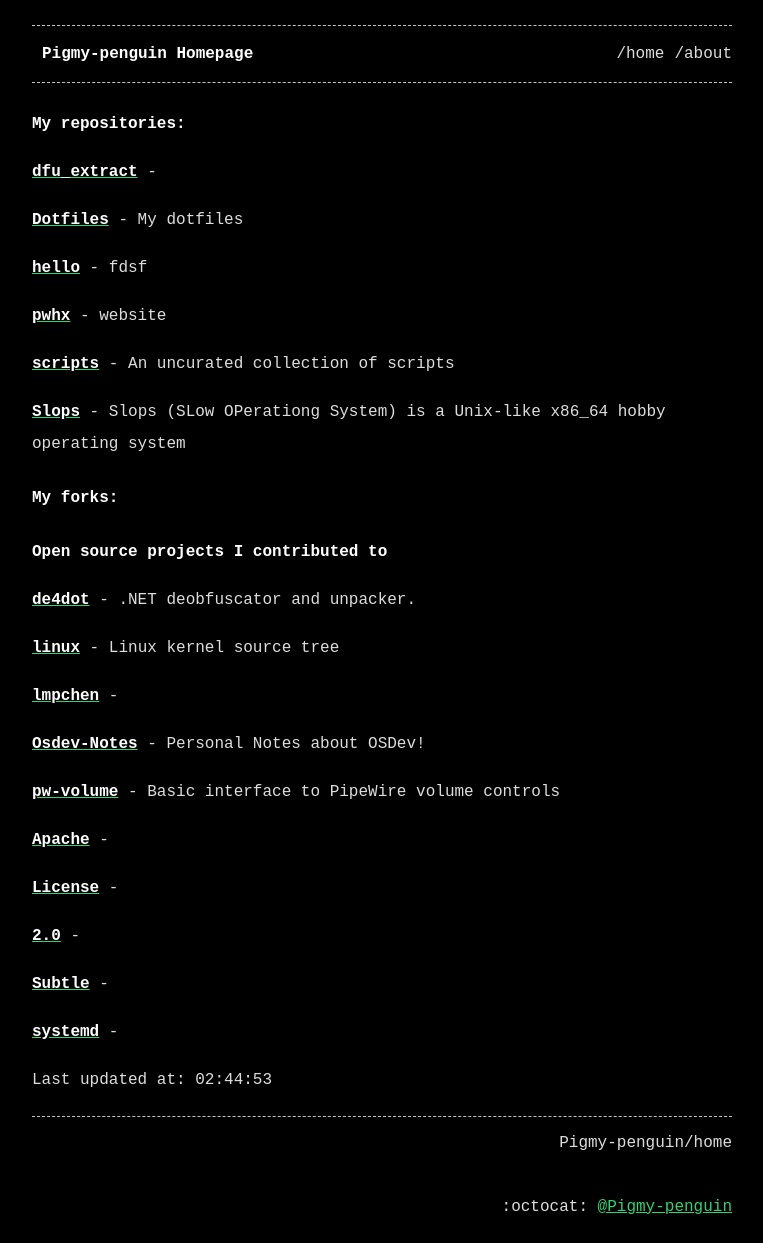
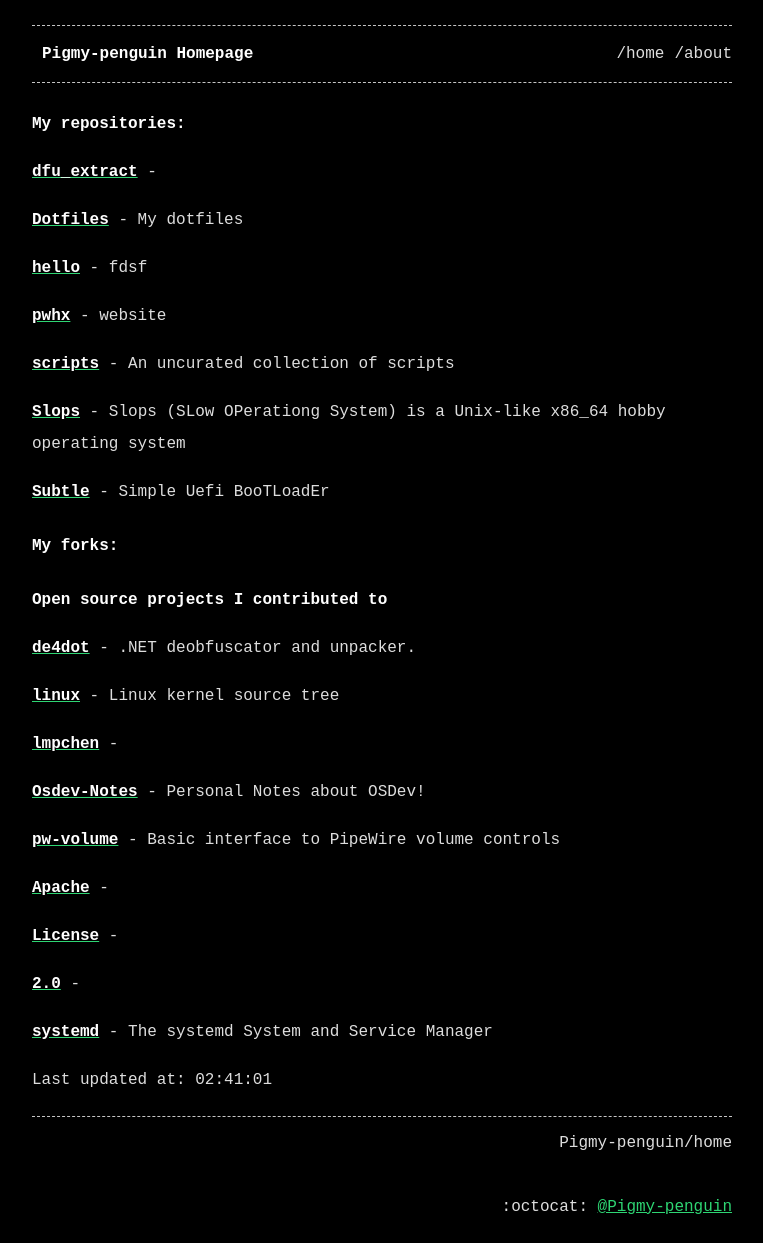
Before and after one commit to Pigmy-penguin/Pigmy-penguin.github.io, a Jekyll site: the page built from index.md, in a window 1280 px wide. Shown: the whole page, without its empty margins (258-1021 px from the left). Built offline with Jekyll 4.4.1, drawn with Linux system fonts in a browser that asks for light colours.

Commit message:
Auto updating the website

```diff
--- a/index.md
+++ b/index.md
@@ -19,6 +19,8 @@ title: Pigmy-penguin Homepage
 
 [**Slops**](https://github.com/Pigmy-penguin/Slops) - Slops (SLow OPerationg System) is a Unix-like x86_64 hobby operating system
 
+[**Subtle**](https://github.com/Pigmy-penguin/Subtle) - Simple Uefi BooTLoadEr
+
 ## My forks:
 ### Open source projects I contributed to
 
@@ -38,9 +40,7 @@ title: Pigmy-penguin Homepage
 
 [**2.0**](https://github.com/Pigmy-penguin/2.0) -
 
-[**Subtle**](https://github.com/Pigmy-penguin/Subtle) -
-
-[**systemd**](https://github.com/Pigmy-penguin/systemd) -
+[**systemd**](https://github.com/Pigmy-penguin/systemd) - The systemd System and Service Manager
 
 
-Last updated at: 02:44:53
+Last updated at: 02:41:01
```
Also changed, not shown: 2 other files.
